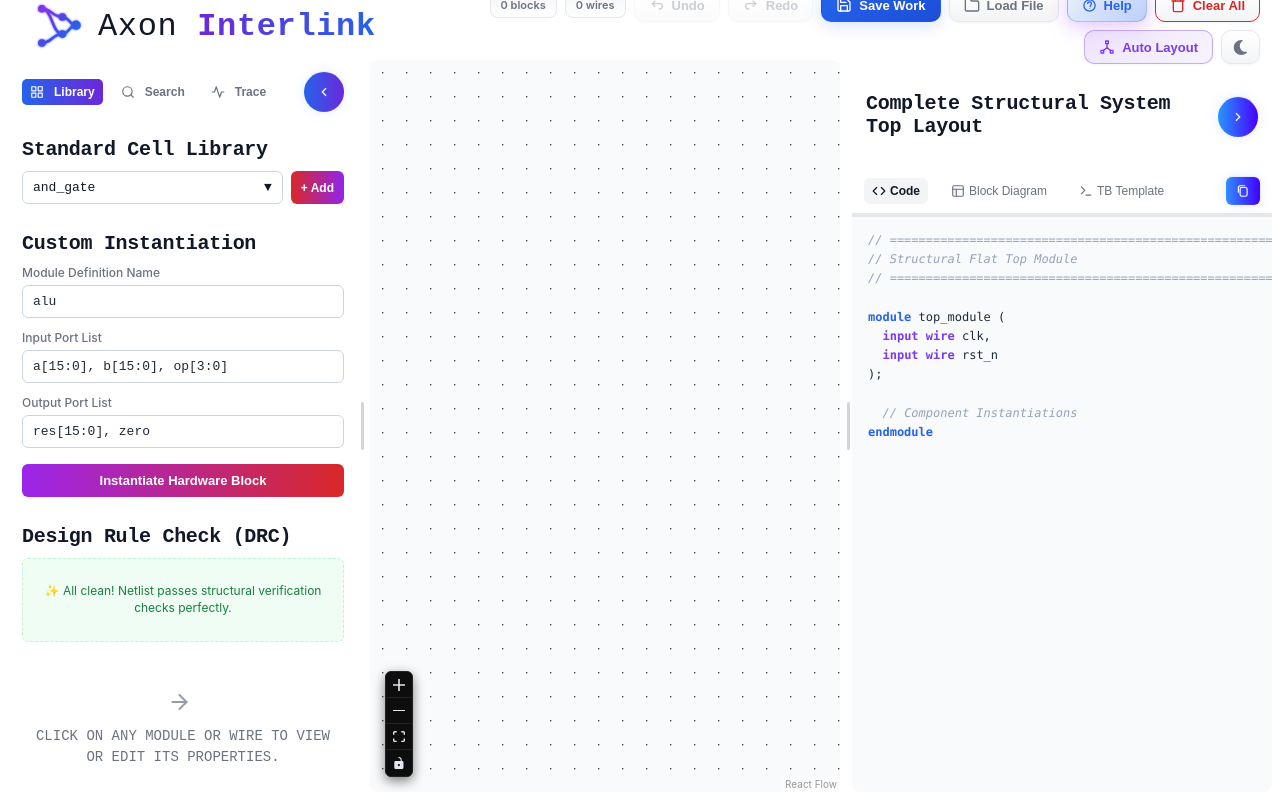
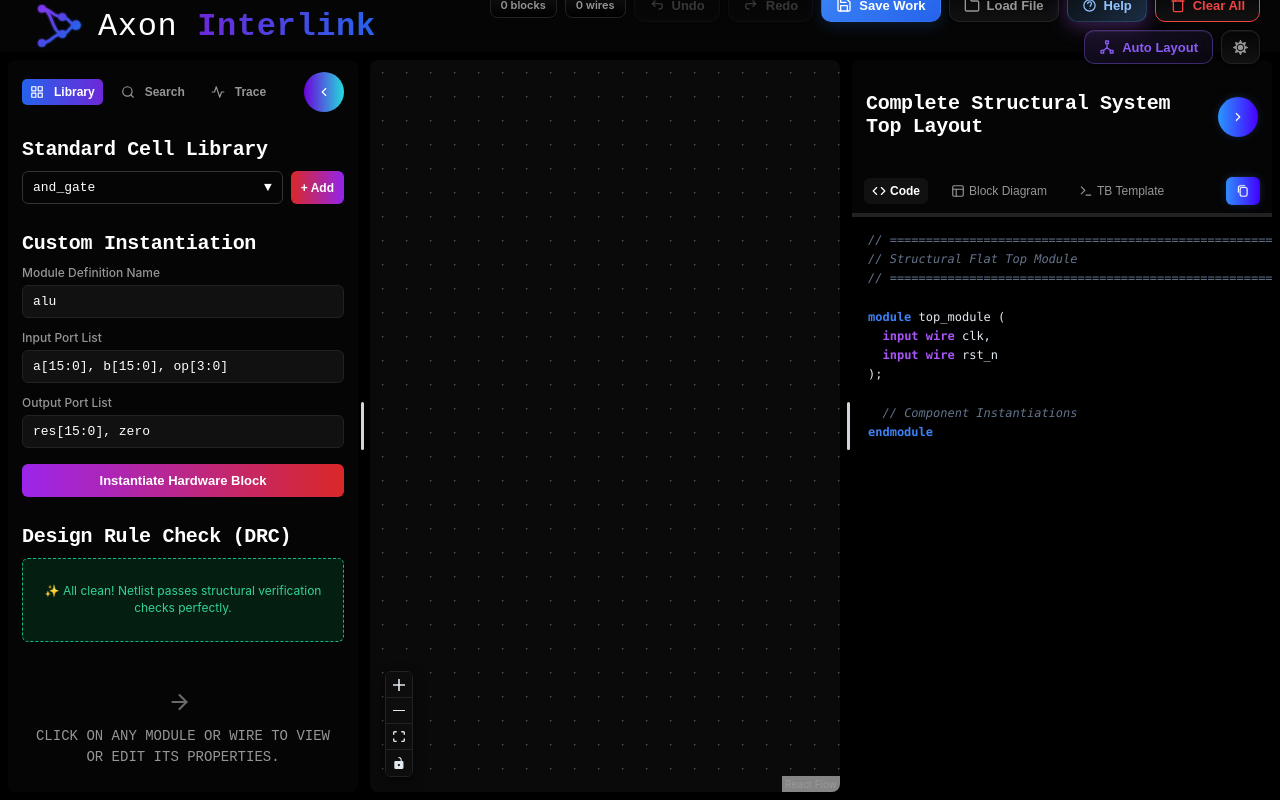
Before and after one commit to Ansh-Srivastav2023/axon-interlink, a React (Vite) app: page / in a window 1280 px wide. Built offline with nearby package versions, Linux system fonts and the light colour scheme.

Commit message:
fix: change default theme to dark and improve hover effects in LeftPanel

```diff
--- a/src/FlowCanvas.jsx
+++ b/src/FlowCanvas.jsx
@@ -27,7 +27,7 @@ export default function FlowCanvas() {
     /* ============================================================
        1. THEME & UI STATE
        ============================================================ */
-    const [theme, setTheme] = useState('light');
+    const [theme, setTheme] = useState('dark');
     const t = themes[theme];
     const mainRef = useRef(null);
     const helpColors = theme === 'dark'
@@ -112,7 +112,7 @@ export default function FlowCanvas() {
        ============================================================ */
     const [moduleSearchQuery, setModuleSearchQuery] = useState('');
     const [moduleSearchFocusIdx, setModuleSearchFocusIdx] = useState(0);
-    const [setSearchHighlightIds] = useState(new Set());
+    const [, setSearchHighlightIds] = useState(new Set());
 
     const [hierarchySearchQuery, setHierarchySearchQuery] = useState('');
     const [hierarchyResults, setHierarchyResults] = useState(null);
@@ -489,7 +489,7 @@ export default function FlowCanvas() {
     /* ============================================================
        14. GLOW EFFECT (FOR EDGES)
        ============================================================ */
-    const [hoveredNetSource] = useState(null);
+    const [hoveredNetSource,] = useState(null);
     useEffect(() => {
         setEdges(eds => {
             let changed = false;
@@ -1123,18 +1123,29 @@ export default function FlowCanvas() {
         setSelectedNodeId(null);
         setGlowingNet(null);
         setTraceGlowingEdgeId(edgeId);
+
         setEdges(eds => eds.map(e =>
             e.id === edgeId
                 ? { ...e, selected: true, data: { ...e.data, isFlashing: true } }
                 : { ...e, selected: false, data: { ...e.data, isFlashing: false } }
         ));
+
         setTimeout(() => {
             setEdges(eds => eds.map(e =>
                 e.id === edgeId ? { ...e, data: { ...e.data, isFlashing: false } } : e
             ));
         }, 1600);
-        const n = nodes.find(nd => nd.id === nodeId);
-        if (n) setCenter(n.position.x + 90, n.position.y + 60, { zoom: 1.1, duration: 400 });
+
+        // FIX: Delay the camera pan by a fraction of a second (50ms).
+        // This prevents React Flow from aborting the animation due to the
+        // immediate 'edges' array mutations happening above and in your useEffects.
+        setTimeout(() => {
+            const n = nodes.find(nd => nd.id === nodeId);
+            if (n && n.position) {
+                // Matched the exact zoom and duration parameters from your jumpToNode function
+                setCenter(n.position.x + 90, n.position.y + 60, { zoom: 1.2, duration: 500 });
+            }
+        }, 50);
     };
 
 
--- a/src/edges/LeftPanel.jsx
+++ b/src/edges/LeftPanel.jsx
@@ -1,8 +1,3 @@
-/**
- * LeftPanel – the left sidebar of the schematic editor.
- * It provides three tabs: Library (for adding blocks), Search (to find modules), and Trace (hierarchy/net analysis).
- * The panel can be collapsed to a narrow icon bar.
- */
 import {
     IconAlert, IconZap, IconCircleSlash, IconActivity,
     IconGrid, IconSearch, IconTrace,
@@ -10,39 +5,25 @@ import {
 } from '../styles';
 import { STANDARD_LIBRARY } from '../utils/hardwareutils';
 
-// ============================
-// Constants & Helpers (outside component)
-// ============================
-
-/** Tab configuration: [id, iconComponent, label] */
+// Tab configuration for header and collapsed icons
 const TABS = [
     ['library', IconGrid, 'Library'],
     ['search', IconSearch, 'Search'],
     ['trace', IconTrace, 'Trace'],
 ];
 
-/**
- * Reusable hover effect for icon buttons: scale + glow.
- * @param {MouseEvent} e - mouse event
- * @param {number} scale - scale factor
- * @param {string} shadowColor - CSS shadow colour
- */
+// Reusable hover effects for buttons
 const hoverScaleShadow = (e, scale = 1.12, shadowColor = 'rgba(99, 7, 247, 0.7)') => {
     e.currentTarget.style.transform = `scale(${scale})`;
     e.currentTarget.style.boxShadow = `0px 0px 20px ${shadowColor}`;
     e.currentTarget.style.filter = 'brightness(1.2)';
 };
 
-/** Reversal of hoverScaleShadow – resets to normal */
 const unhoverScaleShadow = (e) => {
     e.currentTarget.style.transform = 'scale(1)';
     e.currentTarget.style.boxShadow = 'none';
     e.currentTarget.style.filter = 'brightness(1)';
 };
-
-// ============================
-// Main Component
-// ============================
 
 const LeftPanel = ({
     leftCollapsed,
@@ -88,12 +69,10 @@ const LeftPanel = ({
     setHierarchySearchQuery,
     hierarchySearchQuery,
     hierarchyInputRef,
-    highlightNetPath,
+    highlightNetPath,          // passed from parent
     buildHierarchyResult,
 }) => {
-    // ----------------------------------------------
-    // 1. Collapsed view – icon bar only
-    // ----------------------------------------------
+    // ===== Collapsed view (icon bar) =====
     const renderCollapsed = () => (
         <div
             style={{
@@ -113,28 +92,25 @@ const LeftPanel = ({
                         setLeftTab(tab);
                         setLeftCollapsed(false);
                     }}
-                    className={`sidebar-expand-btn ${theme === 'dark' ? 'dark' : 'light'}`}
-                    onMouseEnter={(e) => hoverScaleShadow(e)}
+                    onMouseEnter={hoverScaleShadow}
                     onMouseLeave={unhoverScaleShadow}
                     style={{
-                        top: '20px',
-                        padding: '10px',
-                        marginTop: '30px',
+                        padding: '8px',
                         borderRadius: '50%',
                         cursor: 'pointer',
-                        width: '40px',
-                        height: '40px',
                         border: 'none',
-                        background: 'linear-gradient(90deg, #eb2525, #5004c8)',
-                        color: '#fff',
-                        transition: 'all 0.3s ease',
+                        background:
+                            leftTab === tab
+                                ? 'linear-gradient(90deg, #2563EB, #6D28D9)'
+                                : 'transparent',
+                        color: leftTab === tab ? '#fff' : t.textSecondary,
+                        transition: 'all 0.2s ease',
                     }}
                     title={label}
                 >
                     <Icon size={18} />
                 </button>
             ))}
-            {/* Expand button – only visible when collapsed */}
             <button
                 onClick={() => setLeftCollapsed(false)}
                 className={`sidebar-expand-btn ${theme === 'dark' ? 'dark' : 'light'}`}
@@ -168,9 +144,7 @@ const LeftPanel = ({
         </div>
     );
 
-    // ----------------------------------------------
-    // 2. Panel header – tabs + collapse button
-    // ----------------------------------------------
+    // ===== Expanded view header (tabs + collapse) =====
     const renderHeader = () => (
         <div style={s.panelHeader}>
             <div style={{ display: 'flex', gap: '10px', flex: 1 }}>
@@ -179,7 +153,7 @@ const LeftPanel = ({
                         key={tab}
                         onClick={() => setLeftTab(tab)}
                         title={label}
-                        onMouseEnter={(e) => hoverScaleShadow(e)}
+                        onMouseEnter={hoverScaleShadow}
                         onMouseLeave={unhoverScaleShadow}
                         style={{
                             display: 'flex',
@@ -207,17 +181,15 @@ const LeftPanel = ({
             </div>
             <button
                 onClick={() => setLeftCollapsed(true)}
-                className={`sidebar-expand-btn ${theme === 'dark' ? 'dark' : 'light'}`}
-                onMouseEnter={(e) => hoverScaleShadow(e)}
+                onMouseEnter={hoverScaleShadow}
                 onMouseLeave={unhoverScaleShadow}
                 style={{
                     ...s.iconBtn,
                     marginLeft: '10px',
                     display: 'flex',
-                    top: '20px',
                     alignItems: 'center',
                     justifyContent: 'center',
-                    background: 'linear-gradient(90deg, #2563EB, #6D28D9)',
+                    background: 'linear-gradient(90deg, #6e01dc, #23dcdc)',
                     color: '#fff',
                     border: 'none',
                     transition: 'all 0.2s',
@@ -229,19 +201,13 @@ const LeftPanel = ({
         </div>
     );
 
-    // ----------------------------------------------
-    // 3. Design Rule Check (DRC) – collects and renders alerts
-    // ----------------------------------------------
+    // ===== Design Rule Check (DRC) – extracted logic =====
     const renderDRC = () => {
         const activeAlerts = [];
-
-        // Safety guard
         if (!nodes || !Array.isArray(nodes)) return null;
 
-        // 3a. Check each node for floating inputs, bus shorts, unused outputs
         nodes.forEach((node) => {
             if (!node || !node.data) return;
-            // Skip splitter/bundler nodes – they have special handling
             const isSplitterOrBundler = !!(node.data.isSplitter || node.data.isBundler);
             if (isSplitterOrBundler) return;
 
@@ -251,7 +217,6 @@ const LeftPanel = ({
             const nodeOutputs = node.data.outputs || [];
             const safeEdges = edges || [];
 
-            // Input ports: check for floating or multiple drivers
             nodeInputs.forEach((port) => {
                 if (!port || !port.name) return;
                 const connected = safeEdges.filter(
@@ -279,7 +244,6 @@ const LeftPanel = ({
                 }
             });
 
-            // Output ports: check for unused (no connection, not exposed)
             nodeOutputs.forEach((port) => {
                 if (!port || !port.name) return;
                 const connected = safeEdges.filter(
@@ -297,7 +261,6 @@ const LeftPanel = ({
             });
         });
 
-        // 3b. Check edges for width mismatches between source and target ports
         const safeEdgesForMismatches = edges || [];
         safeEdgesForMismatches.forEach((edge) => {
             if (!edge || !edge.source || !edge.target) return;
@@ -322,7 +285,6 @@ const LeftPanel = ({
             }
         });
 
-        // No alerts – show success message
         if (activeAlerts.length === 0) {
             return (
                 <div
@@ -338,7 +300,6 @@ const LeftPanel = ({
             );
         }
 
-        // 3c. Render the list of alerts
         return (
             <div
                 style={{
@@ -357,7 +318,6 @@ const LeftPanel = ({
                     if (!alert || !alert.node) return null;
                     const targetNodeId = alert.node.id;
 
-                    // Click handler: jump to the problematic node and flash it
                     const handleAlertClick = () => {
                         setSelectedNodeId(targetNodeId);
                         setSelectedEdgeId(alert.edgeId || null);
@@ -365,7 +325,6 @@ const LeftPanel = ({
                             const posX = alert.node.position.x ?? 0;
                             const posY = alert.node.position.y ?? 0;
                             setCenter(posX + 90, posY + 60, { zoom: 1.2, duration: 400 });
-                            // Flash the node
                             setNodes((nds) =>
                                 nds.map((n) =>
                                     n.id === targetNodeId
@@ -433,12 +392,9 @@ const LeftPanel = ({
         );
     };
 
-    // ----------------------------------------------
-    // 4. Library tab – standard cells + custom instantiation
-    // ----------------------------------------------
+    // ===== Library tab content =====
     const renderLibrary = () => (
         <div style={{ overflowY: 'auto', flex: 1 }}>
-            {/* Standard Cell Library dropdown */}
             <div style={s.panelSection}>
                 <div style={{ ...s.sectionTitle, marginBottom: '10px' }}>
                     Standard Cell Library
@@ -522,7 +478,7 @@ const LeftPanel = ({
                     </div>
                     <button
                         onClick={() => spawnPrebuilt(selectedStandardBlock)}
-                        onMouseEnter={(e) => hoverScaleShadow(e)}
+                        onMouseEnter={hoverScaleShadow}
                         onMouseLeave={unhoverScaleShadow}
                         style={{
                             ...s.smallBtn,
@@ -539,7 +495,6 @@ const LeftPanel = ({
 
             <div style={s.divider} />
 
-            {/* Custom instantiation form */}
             <div style={s.panelSection}>
                 <div style={{ ...s.sectionTitle, marginBottom: '10px' }}>
                     Custom Instantiation
@@ -571,8 +526,17 @@ const LeftPanel = ({
                     </div>
                     <button
                         type="submit"
-                        onMouseEnter={(e) => hoverScaleShadow(e)}
-                        onMouseLeave={unhoverScaleShadow}
+                        onMouseEnter={(e) => {
+                            e.currentTarget.style.transform = 'scale(1.05)';
+                            e.currentTarget.style.boxShadow =
+                                '0px 0px 20px rgba(99, 7, 247, 0.7)';
+                            e.currentTarget.style.filter = 'brightness(1.2)';
+                        }}
+                        onMouseLeave={(e) => {
+                            e.currentTarget.style.transform = 'scale(1)';
+                            e.currentTarget.style.boxShadow = 'none';
+                            e.currentTarget.style.filter = 'brightness(1)';
+                        }}
                         style={{
                             ...s.primaryBtn,
                             opacity: newModuleName.trim() ? 1 : 0.4,
@@ -594,7 +558,6 @@ const LeftPanel = ({
 
             <div style={s.divider} />
 
-            {/* DRC section */}
             <div style={s.panelSection}>
                 <div style={{ ...s.sectionTitle, marginBottom: '10px' }}>
                     Design Rule Check (DRC)
@@ -602,7 +565,6 @@ const LeftPanel = ({
                 {renderDRC()}
             </div>
 
-            {/* Bottom hint */}
             <div
                 style={{
                     display: 'flex',
@@ -636,9 +598,7 @@ const LeftPanel = ({
         </div>
     );
 
-    // ----------------------------------------------
-    // 5. Search tab – module/instance search
-    // ----------------------------------------------
+    // ===== Search tab content =====
     const renderSearch = () => (
         <div
             style={{
@@ -734,8 +694,7 @@ const LeftPanel = ({
                                     padding: '10px 12px',
                                     borderRadius: '6px',
                                     cursor: 'pointer',
-                                    border: `1px solid ${isFocused ? t.primary : t.border
-                                        }`,
+                                    border: `1px solid ${isFocused ? t.primary : t.border}`,
                                     background: isFocused
                                         ? theme === 'dark'
                                             ? '#0a1628'
@@ -846,9 +805,7 @@ const LeftPanel = ({
         </div>
     );
 
-    // ----------------------------------------------
-    // 6. Trace tab – hierarchy and net tracing
-    // ----------------------------------------------
+    // ===== Trace tab content =====
     const renderTrace = () => (
         <div
             style={{
@@ -959,7 +916,6 @@ const LeftPanel = ({
                                         background: t.bgTertiary,
                                     }}
                                 >
-                                    {/* Header – click to expand/collapse */}
                                     <div
                                         onClick={() =>
                                             setHierarchyExpanded((p) => ({
@@ -1062,7 +1018,6 @@ const LeftPanel = ({
                                         </div>
                                     </div>
 
-                                    {/* Expanded content */}
                                     {isOpen && (
                                         <div
                                             style={{
@@ -1072,7 +1027,6 @@ const LeftPanel = ({
                                                 gap: '8px',
                                             }}
                                         >
-                                            {/* Drivers */}
                                             {drivers.length > 0 && (
                                                 <div>
                                                     <div
@@ -1171,7 +1125,6 @@ const LeftPanel = ({
                                                 </div>
                                             )}
 
-                                            {/* Fanout */}
                                             {Object.keys(fanoutByPort).length > 0 && (
                                                 <div>
                                                     <div
@@ -1315,7 +1268,6 @@ const LeftPanel = ({
                                                 </div>
                                             )}
 
-                                            {/* Unconnected inputs */}
                                             {unconnectedInputs.length > 0 && (
                                                 <div>
                                                     <div
@@ -1346,8 +1298,8 @@ const LeftPanel = ({
                                                                         ? '#1c0000'
                                                                         : '#fff5f5',
                                                                 border: `1px solid ${theme === 'dark'
-                                                                        ? '#3a0000'
-                                                                        : '#fca5a5'
+                                                                    ? '#3a0000'
+                                                                    : '#fca5a5'
                                                                     }`,
                                                             }}
                                                         >
@@ -1379,7 +1331,6 @@ const LeftPanel = ({
                                                 </div>
                                             )}
 
-                                            {/* Empty state for this module */}
                                             {drivers.length === 0 &&
                                                 Object.keys(fanoutByPort).length ===
                                                 0 &&
@@ -1396,7 +1347,6 @@ const LeftPanel = ({
                                                     </div>
                                                 )}
 
-                                            {/* Jump button */}
                                             <button
                                                 onClick={() => {
                                                     const targetNodeId = node.id;
@@ -1455,9 +1405,8 @@ const LeftPanel = ({
     );
 
     // ============================
-    // Main render: collapsed or expanded
+    // Main render
     // ============================
-
     if (leftCollapsed) {
         return <div style={s.leftPanel}>{renderCollapsed()}</div>;
     }
```
